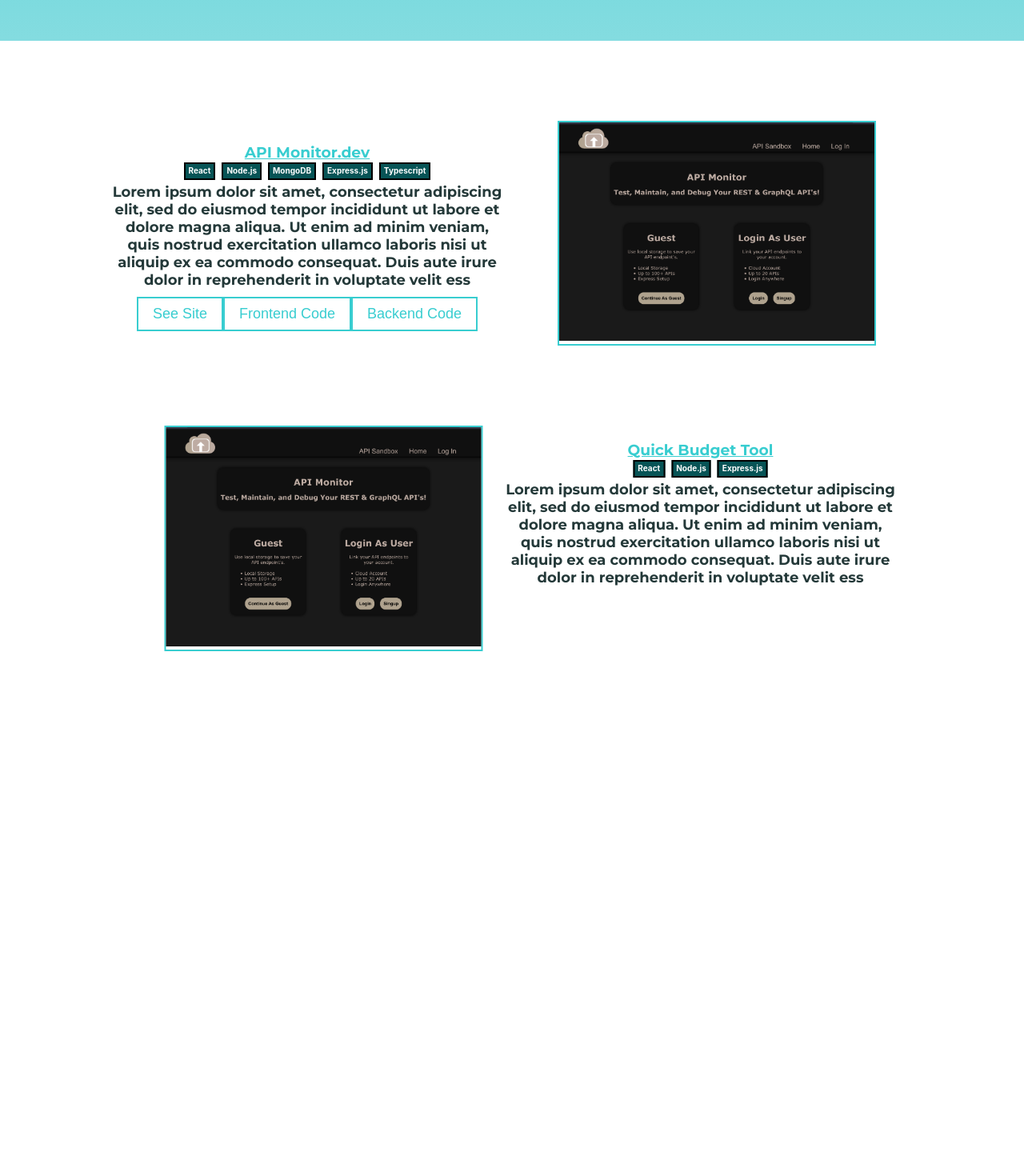
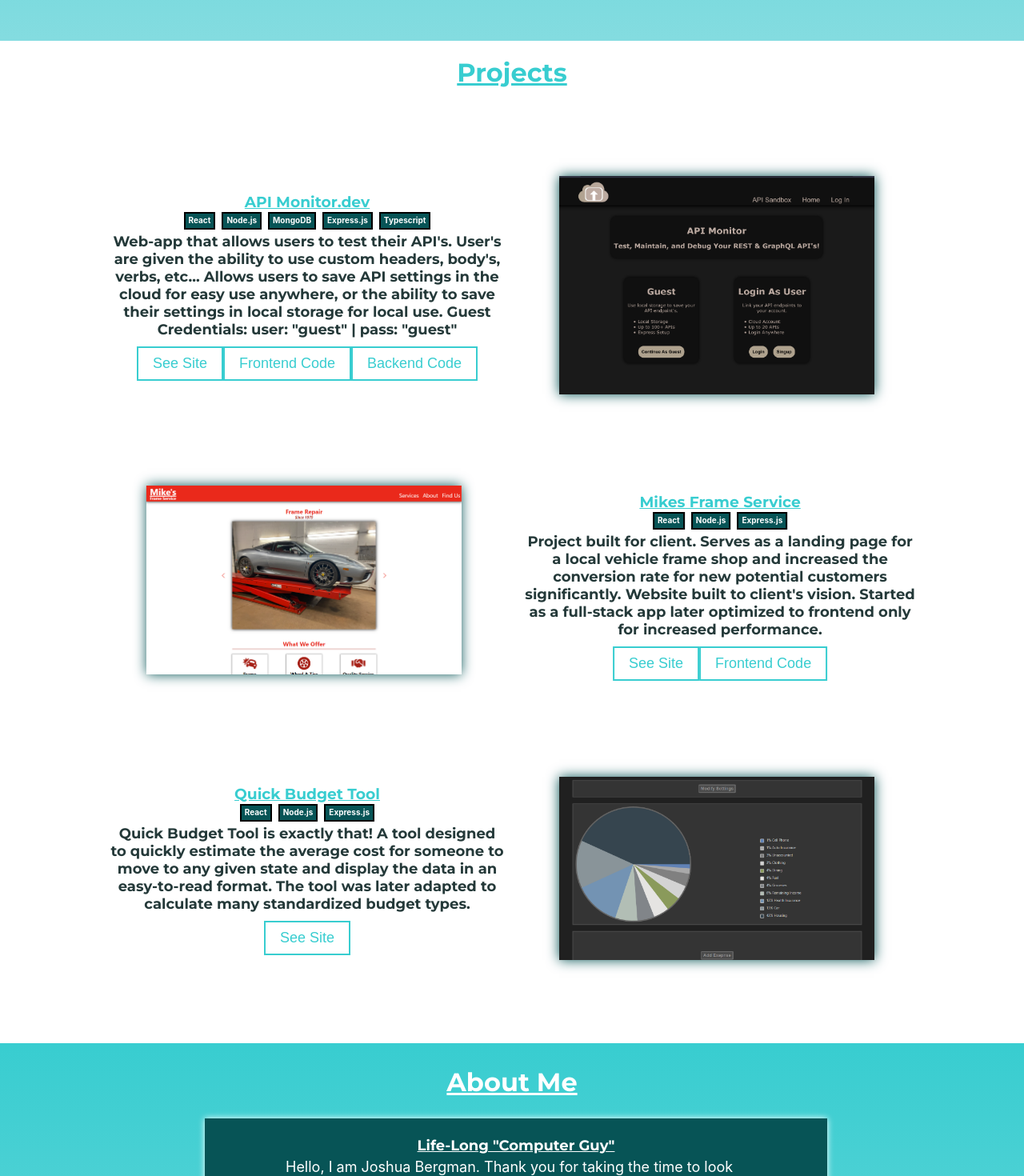
Before and after one commit to JoshBergman/Portfolio-v2, a React (Create React App) app: page / in a window 1280 px wide. Shown: the part 1330-2800 px from the top of the page at 80% size. Before the commit the page ends 2281 px from the top, so only its background shows below. Built offline with nearby package versions, Linux system fonts and the light colour scheme.

Commit message:
About me 100%

```diff
--- a/src/App.tsx
+++ b/src/App.tsx
@@ -1,5 +1,6 @@
 import React from 'react';
 import './App.css';
+import About from './Components/Sections/About';
 import Landing from './Components/Sections/Landing';
 import Projects from './Components/Sections/Project';
 import Skills from './Components/Sections/Skills';
@@ -10,6 +11,7 @@ function App() {
       <Landing />
       <Skills />
       <Projects />
+      <About />
     </React.Fragment>
   );
 }
--- a/src/Components/ProjectsUI/SingleProject.module.css
+++ b/src/Components/ProjectsUI/SingleProject.module.css
@@ -25,26 +25,27 @@
 
 .altDescContainer {
     width: 48%;
-    margin: 0 auto;
-    transform: translateX(100%);
+    transform: translateX(105%);
+    margin: auto;
 }
 
 .altThumbnailContainer {
     width: 48%;
     margin: 0 auto;
-    transform: translateX(-100%);
+    transform: translateX(-105%);
 }
 
 .img {
     width: 100%;
+    /* border: 4px solid rgb(7, 84, 86); */
+    box-shadow: 0 0 15px rgb(7, 84, 86);
+    margin-top: 10px;
 }
 
 .imgContainer {
     width: 80%;
     height: fit-content;
     margin: 0 auto;
-
-    border: 2px solid rgb(56, 205, 208);
 }
 
 .title {
--- /dev/null
+++ b/src/Components/Sections/About.module.css
@@ -0,0 +1,84 @@
+.aboutMeContainer {
+    background-image: linear-gradient(rgb(56, 205, 208), rgb(132, 220, 224));
+    width: 100%;
+    height: fit-content;
+    padding-top: 2px;
+    padding-bottom: 20px;
+}
+
+.subjectAlignmentContainer {
+    width: 45%;
+    height: fit-content;
+    margin: 0 auto;
+}
+
+.subjectContainer {
+    background-color: rgb(7, 84, 86);
+    width: 100%;
+    padding: 5px;
+    margin: 20px auto;
+    margin-bottom: 30px;
+
+    box-shadow: 0 0 8px white;
+}
+
+.title {
+    color: white;
+    font-size: xx-large;
+    text-decoration: underline;
+    text-align: center;
+    font-family: Montserrat, sans-serif;
+}
+
+.subjectTitle {
+    color: white;
+    text-decoration: underline;
+    font-size: large;
+    text-align: center;
+    font-family: Montserrat, sans-serif;
+    margin-bottom: 5px;
+}
+
+.text {
+    color: white;
+    font-size: large;
+    width: 75%;
+    margin: 0 auto;
+    margin-bottom: 20px;
+}
+
+@media (max-width: 1600px) {
+    .subjectAlignmentContainer {
+        width: 60%;
+    }
+}
+
+@media (max-width: 1200px) {
+    .subjectAlignmentContainer {
+        width: 80%;
+    }
+    .text {
+        text-align: center;
+    }
+}
+
+@media (max-width: 800px) {
+    .subjectAlignmentContainer {
+        width: 90%;
+    }
+    .subjectContainer {
+        box-shadow: none;
+    }
+    .text {
+        width: 90%;
+    }
+}
+
+@media (max-width: 400px) {
+    .subjectAlignmentContainer {
+        width: 100%;
+    }
+    .text {
+        width: 95%;
+    }
+}
--- /dev/null
+++ b/src/Components/Sections/About.tsx
@@ -0,0 +1,22 @@
+import React from 'react';
+
+import styles from './About.module.css';
+import { aboutMeDescriptions } from './ProjectDescriptions';
+
+export default function About() {
+  return (
+    <div className={styles.aboutMeContainer} id="about">
+        <h2 className={styles.title}>About Me</h2>
+        <div className={styles.subjectAlignmentContainer} >
+            <div className={styles.subjectContainer}>
+                <h3 className={styles.subjectTitle}>Life-Long "Computer Guy"</h3>
+                <p className={styles.text}>{aboutMeDescriptions.personalHistory}</p>
+            </div>
+            <div className={styles.subjectContainer}>
+                <h3 className={styles.subjectTitle}>Education & Work</h3>
+                <p className={styles.text}>{aboutMeDescriptions.workAndSchool}</p>
+            </div>
+        </div>
+    </div>
+  );
+}
--- a/src/Components/Sections/Landing.tsx
+++ b/src/Components/Sections/Landing.tsx
@@ -10,15 +10,18 @@ import { MdEmail, MdContactPage } from 'react-icons/md';
 
 export default function Landing() {
     const [containerOpacity, setContainerOpacity] = useState(0);
+    const [containerTranslated, setContainerTranslated] = useState(-100);
 
     useEffect(() => {
         setTimeout(() => {
             setContainerOpacity(1);
-        }, 0.2);
+            setContainerTranslated(0)
+        }, 0.4);
     }, []);
 
     const containerStyle = {
-        opacity: containerOpacity
+        opacity: containerOpacity,
+        transform: `translateX(${containerTranslated}px)`
     };
 
     const links = {
--- a/src/Components/Sections/Project.module.css
+++ b/src/Components/Sections/Project.module.css
@@ -1,4 +1,15 @@
 .projectsContainer {
-    height: 100vh;
+    height: fit-content;
     width: 100%;
 }
+
+.title {
+    font-size: xx-large;
+    margin: 0;
+    margin-top: 20px;
+    text-align: center;
+    text-decoration: underline;
+    font-weight: bold;
+    font-family: Montserrat, sans-serif;
+    color: rgb(56, 205, 208);
+}
--- a/src/Components/Sections/Project.tsx
+++ b/src/Components/Sections/Project.tsx
@@ -6,6 +6,8 @@ import { ProjectInfo } from '../ProjectsUI/SingleProject';
 import { descriptions } from './ProjectDescriptions';
 
 import APIMonitor from '../ProjectsUI/Thumbnails/APIMonitor.png';
+import QuickBudgetTool from '../ProjectsUI/Thumbnails/QuickBudgetTool.png';
+import MikesFrameService from '../ProjectsUI/Thumbnails/MikesFrameService.png';
 
 
 export default function Project() {
@@ -23,17 +25,31 @@ export default function Project() {
   };
 
   const quickBudgetToolInfo: ProjectInfo = {
-    img: APIMonitor,
+    img: QuickBudgetTool,
     imgAlt: "Quick Budget Tool Thumbnail",
     title: "Quick Budget Tool",
-    desc: descriptions.apimonitor,
+    desc: descriptions.quickbudgettool,
     techs: ["React", "Node.js", "Express.js"],
-    alternate: true
+    alternate: false,
+    site: "https://quickbudgettool.com/tool"
+  };
+
+  const MikesFrameServiceInfo: ProjectInfo = {
+    img: MikesFrameService,
+    imgAlt: "Mikes Frame Service Thumbnail",
+    title: "Mikes Frame Service",
+    desc: descriptions.mikesframeservice,
+    techs: ["React", "Node.js", "Express.js"],
+    alternate: true,
+    site: "https://mikesframe-25201.web.app/home",
+    frontend: "https://github.com/JoshBergman/MikesFrameServiceV2"
   };
 
   return (
     <div className={styles.projectsContainer} id="projects">
+        <h2 className={styles.title}>Projects</h2>
         <SingleProject ProjectInfo={APIMonitorInfo} />
+        <SingleProject ProjectInfo={MikesFrameServiceInfo} />
         <SingleProject ProjectInfo={quickBudgetToolInfo} />
     </div>
   );
--- a/src/Components/Sections/ProjectDescriptions.ts
+++ b/src/Components/Sections/ProjectDescriptions.ts
@@ -1,3 +1,10 @@
 export const descriptions = {
-    apimonitor: "Lorem ipsum dolor sit amet, consectetur adipiscing elit, sed do eiusmod tempor incididunt ut labore et dolore magna aliqua. Ut enim ad minim veniam, quis nostrud exercitation ullamco laboris nisi ut aliquip ex ea commodo consequat. Duis aute irure dolor in reprehenderit in voluptate velit ess"
+    apimonitor: "Web-app that allows users to test their API's. User's are given the ability to use custom headers, body's, verbs, etc... Allows users to save API settings in the cloud for easy use anywhere, or the ability to save their settings in local storage for local use. Guest Credentials: user: \"guest\" | pass: \"guest\"",
+    quickbudgettool: "Quick Budget Tool is exactly that! A tool designed to quickly estimate the average cost for someone to move to any given state and display the data in an easy-to-read format. The tool was later adapted to calculate many standardized budget types.",
+    mikesframeservice: "Project built for client. Serves as a landing page for a local vehicle frame shop and increased the conversion rate for new potential customers significantly. Website built to client's vision. Started as a full-stack app later optimized to frontend only for increased performance."
 };
+
+export const aboutMeDescriptions = {
+    personalHistory: "Hello, I am Joshua Bergman. Thank you for taking the time to look over my site. A little about myself: I am from Minnesota, a few of my interests include guitar, cars, and almost anything involving computers. I have been involved in computers and programming for as long as I can remember. As a child I started off my interest by wanting to be like my father; the “Computer Guy”. (Systems Architect) During this time I began programming by creating and editing mods for Minecraft. This naturally transitioned to learning Java (language Minecraft was written in) where I used it to make programs to do my math homework.",
+    workAndSchool: "Given my passion for technology I decided on studying computer science at Metropolitan State University when I got the opportunity to make a website for an industrial caster business. Since then I have been doing similar work on a contract basis, where I have gotten the opportunity to work in B2B and B2C environments. The majority of this work has been in cooperation with smaller businesses and the main focus is simple web apps that serve as a landing page, information page, and/or small web store."
+};
--- a/src/Components/Sections/Skills.module.css
+++ b/src/Components/Sections/Skills.module.css
@@ -48,7 +48,7 @@
     font-size: 35px;
     font-weight: bold;
     text-align: center;
-    color: white;
+    color: rgba(255, 255, 255, 0.684);
 }
 
 @media (max-width: 860px) {
--- a/src/Components/Sections/Skills.tsx
+++ b/src/Components/Sections/Skills.tsx
@@ -44,7 +44,7 @@ export default function Skills() {
     } else if (showingBackend) {
       return <BackendBlips />
     } else {
-      return <p className={styles.instructions}>Select a part of the stack to view skills.</p>
+      return <p className={styles.instructions}>Click a part of the stack to view skills.</p>
     }
   };
 
```
Also changed, not shown: src/Components/ProjectsUI/Thumbnails/MikesFrameService.png (added), src/Components/ProjectsUI/Thumbnails/QuickBudgetTool.png (added).
